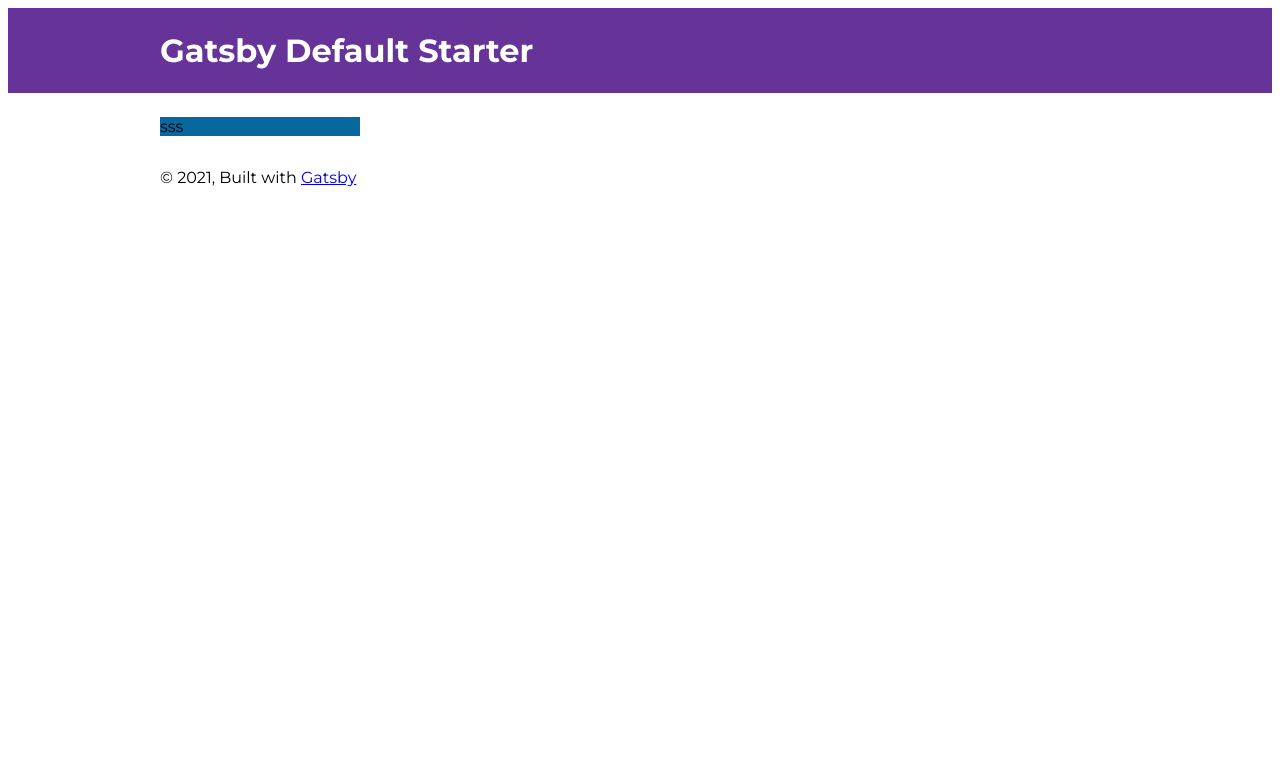
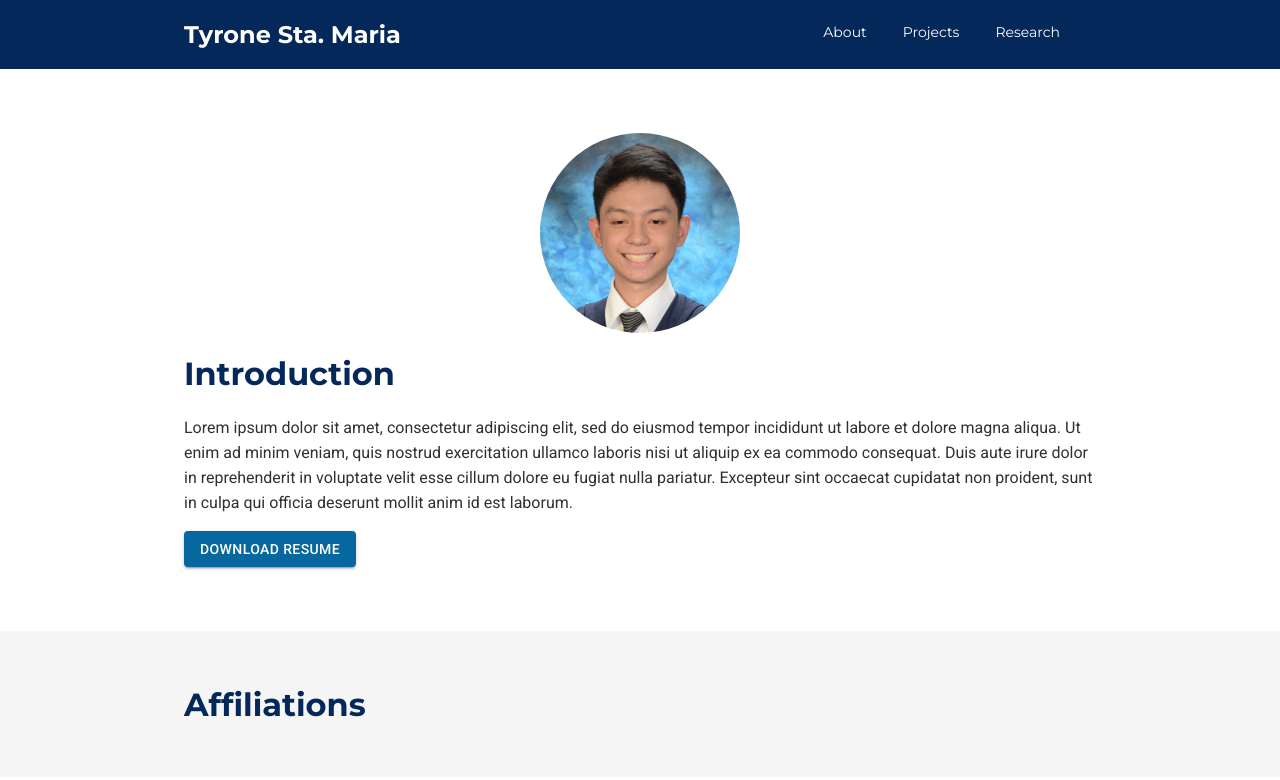
Before and after one commit to TyroneStaMaria/tyronestamaria.github.io, a Gatsby site: page / in a window 1280 px wide. Built offline with nearby package versions, Linux system fonts and the light colour scheme; Gatsby itself is replaced by a stand-in of ours.

Commit message:
added hero

```diff
--- a/package.json
+++ b/package.json
@@ -5,6 +5,7 @@
   "version": "0.1.0",
   "author": "Kyle Mathews <mathews.kyle@gmail.com>",
   "dependencies": {
+    "@material-ui/core": "^4.11.3",
     "gatsby": "^2.26.1",
     "gatsby-image": "^2.5.0",
     "gatsby-plugin-manifest": "^2.6.1",
--- a/src/assets/styles/abstracts/_variables.scss
+++ b/src/assets/styles/abstracts/_variables.scss
@@ -1,8 +1,8 @@
 :root {
-  --color-primary: #07689f;
-  --color-secondary: #ffc93c;
+  --color-primary: #032859;
+  --color-secondary: #07689f;
   --gray-1: #5a5a5a;
-  --gray-2: #f8f8f8;
+  --gray-2: #303030;
 
   --value-4: 0.25rem;
   --value-8: 0.5rem;
@@ -26,3 +26,10 @@
 
   font-family: var(--font-primary);
 }
+
+$primaryColor: #032859;
+$secondaryColor: #07689f;
+
+$primaryFont: "Montserrat", sans-serif;
+$secondaryFont: "Roboto", sans-serif;
+$gray2: #303030;
--- a/src/assets/styles/components/_global.scss
+++ b/src/assets/styles/components/_global.scss
@@ -1 +1,3 @@
 @import "./home/hero.scss";
+@import "./nav/nav.scss";
+@import "./button/button.scss";
--- /dev/null
+++ b/src/assets/styles/components/button/button.scss
@@ -0,0 +1,7 @@
+.button {
+  background-color: $secondaryColor !important;
+  color: white !important;
+  &:hover {
+    background-color: $primaryColor !important;
+  }
+}
--- a/src/assets/styles/components/home/hero.scss
+++ b/src/assets/styles/components/home/hero.scss
@@ -1,4 +1,14 @@
-.background {
-  background-color: var(--color-primary);
-  width: 200px;
+$imageSize: 200px;
+.hero {
+  // padding: 48px;
+  .intro-image {
+    // align-self: center;
+    width: $imageSize;
+    height: $imageSize;
+    background-repeat: no-repeat;
+    background-position: top center;
+    border-radius: 100%;
+    background-size: $imageSize auto;
+    margin: 0 auto;
+  }
 }
--- /dev/null
+++ b/src/assets/styles/components/nav/nav.scss
@@ -0,0 +1,31 @@
+.navbar {
+  & {
+    background-color: $primaryColor;
+    width: 100%;
+    color: white;
+    position: sticky;
+    z-index: 9999;
+    top: 0;
+  }
+  .nav-items {
+    h2 {
+      color: white !important;
+    }
+    ul {
+      list-style-type: none;
+      display: inline-block;
+      li {
+        font-size: 14px;
+        float: left;
+        margin-right: 36px;
+        a {
+          color: white;
+          text-decoration: none;
+          &:hover {
+            text-decoration: underline;
+          }
+        }
+      }
+    }
+  }
+}
--- a/src/assets/styles/main.scss
+++ b/src/assets/styles/main.scss
@@ -1,2 +1,3 @@
 @import "./base/global";
 @import "./components/global";
+@import "./normalize.scss";
--- /dev/null
+++ b/src/assets/styles/normalize.scss
@@ -0,0 +1,47 @@
+html,
+body {
+  margin: 0;
+  padding: 0;
+}
+
+body {
+  box-sizing: border-box !important;
+}
+
+h1 {
+  color: $primaryColor;
+}
+
+h2,
+h3,
+h4,
+h5,
+h6 {
+  color: $secondaryColor;
+}
+
+h1,
+h2,
+h3,
+h4,
+h5,
+h6 {
+  font-family: $primaryFont;
+}
+
+p {
+  font-family: $secondaryFont;
+  color: $gray2;
+  line-height: 25px;
+}
+
+// h1,
+// h2,
+// h3,
+// h4,
+// h5,
+// h6,
+// p {
+//   margin: 0;
+//   padding: 0;
+// }
--- /dev/null
+++ b/src/components/Nav.js
@@ -0,0 +1,28 @@
+import React from "react";
+import { Box, Container, Grid } from "@material-ui/core";
+
+
+const Navbar = () =>{
+  return(
+    <Box component="nav" className="navbar">
+      <Container maxWidth="md" className = "nav-items">
+        {/* Tyrone Sta. Maria */}
+        <Grid container alignItems="center" justify="space-between">
+          <Grid item>
+            <h2>Tyrone Sta. Maria</h2>
+          </Grid>
+          <Grid item>
+            <Box component="ul">
+              <Box component="li"><a href="/">About</a></Box>
+              <Box component="li"><a href="/projects">Projects</a></Box>
+              <Box component="li"><a href="/research">Research</a></Box>
+            </Box>
+          </Grid>
+        </Grid>
+      </Container>
+    </Box>
+  );
+}
+
+
+export default Navbar;
--- /dev/null
+++ b/src/components/button.js
@@ -0,0 +1,14 @@
+import React from "react"
+import { Button as MuiButton } from "@material-ui/core";
+
+
+const Button = ({children}) => {
+  return(
+    // <div>{children}</div>
+    <MuiButton variant="contained" className="button">
+      {children}
+    </MuiButton>
+  );
+}
+
+export default Button;
--- a/src/components/header.js
+++ b/src/components/header.js
@@ -1,7 +1,7 @@
 import { Link } from "gatsby"
 import PropTypes from "prop-types"
 import React from "react"
-
+import { Box } from "@material-ui/core";
 const Header = ({ siteTitle }) => (
   <header
     style={{
@@ -9,7 +9,8 @@ const Header = ({ siteTitle }) => (
       marginBottom: `1.45rem`,
     }}
   >
-    <div
+    <Box></Box>
+    {/* <div
       style={{
         margin: `0 auto`,
         maxWidth: 960,
@@ -27,7 +28,7 @@ const Header = ({ siteTitle }) => (
           {siteTitle}
         </Link>
       </h1>
-    </div>
+    </div> */}
   </header>
 )
 
--- /dev/null
+++ b/src/components/home/Affiliations.js
@@ -0,0 +1,15 @@
+import React from "react";
+import { Box, Container } from "@material-ui/core";
+
+
+const Affiliations = () =>{
+  return(
+    <Box component="div" py={4} style={{ backgroundColor: `#F5F5F5` }}>
+      <Container maxWidth="md">
+        <h1>Affiliations</h1>
+      </Container>
+    </Box>
+  );
+}
+
+export default Affiliations;
--- a/src/components/home/hero.js
+++ b/src/components/home/hero.js
@@ -1,7 +1,28 @@
-import React from "react"
+import { Box, Container } from "@material-ui/core";
+import React from "react";
+import about from "../../data/about.json";
+// import Layout from "../layout"
+import tyrone from "../../images/tyrone.jpg";
+import Button from "../button";
 
-import Layout from "../layout"
 
-const Hero = () => <div className="background">sss</div>
+
+const Hero = () => {
+
+  return(
+    <Box component="div" py={8}>
+      <Container maxWidth="md" className="hero">
+        {/* <Box> */}
+          <Box component = "div" style={{backgroundImage:`url(${tyrone})`}} className="intro-image" alignSelf="center"/>
+        {/* </Box> */}
+        <h1>Introduction</h1>
+        <p>
+          {about.intro}
+        </p>
+        <Button>Download Resume</Button>
+      </Container>
+    </Box>
+  );
+}
 
 export default Hero
--- a/src/components/layout.js
+++ b/src/components/layout.js
@@ -10,6 +10,7 @@ import PropTypes from "prop-types"
 import { useStaticQuery, graphql } from "gatsby"
 
 import Header from "./header"
+import Navbar from "./Nav"
 import "../assets/styles/main.scss"
 
 const Layout = ({ children, pageName }) => {
@@ -25,26 +26,9 @@ const Layout = ({ children, pageName }) => {
 
   return (
     <>
-      <Header siteTitle={data.site.siteMetadata?.title || `Title`} />
-      <div
-        className={pageName}
-        style={{
-          margin: `0 auto`,
-          maxWidth: 960,
-          padding: `0 1.0875rem 1.45rem`,
-        }}
-      >
-        <main>{children}</main>
-        <footer
-          style={{
-            marginTop: `2rem`,
-          }}
-        >
-          © {new Date().getFullYear()}, Built with
-          {` `}
-          <a href="https://www.gatsbyjs.com">Gatsby</a>
-        </footer>
-      </div>
+      {/* <Header siteTitle={data.site.siteMetadata?.title || `Title`} /> */}
+      <Navbar/>
+      <main>{children}</main>
     </>
   )
 }
--- /dev/null
+++ b/src/data/about.json
@@ -0,0 +1,3 @@
+{
+  "intro": "Lorem ipsum dolor sit amet, consectetur adipiscing elit, sed do eiusmod tempor incididunt ut labore et dolore magna aliqua. Ut enim ad minim veniam, quis nostrud exercitation ullamco laboris nisi ut aliquip ex ea commodo consequat. Duis aute irure dolor in reprehenderit in voluptate velit esse cillum dolore eu fugiat nulla pariatur. Excepteur sint occaecat cupidatat non proident, sunt in culpa qui officia deserunt mollit anim id est laborum."
+}
--- a/src/pages/index.js
+++ b/src/pages/index.js
@@ -1,15 +1,15 @@
 import React from "react"
-import { Link } from "gatsby"
+import Affiliations from "../components/home/Affiliations"
+import Hero from "../components/home/Hero"
+import Layout from "../components/layout"
+import SEO from "../components/seo"
 
-import Layout from "../components/layout"
-import Image from "../components/image"
-import SEO from "../components/seo"
-import Hero from "../components/home/hero"
 
 const IndexPage = () => (
   <Layout>
     <SEO title="Home" />
     <Hero />
+    <Affiliations />
   </Layout>
 )
 
```
Also changed, not shown: src/images/tyrone.jpg (added), 1 other file.
